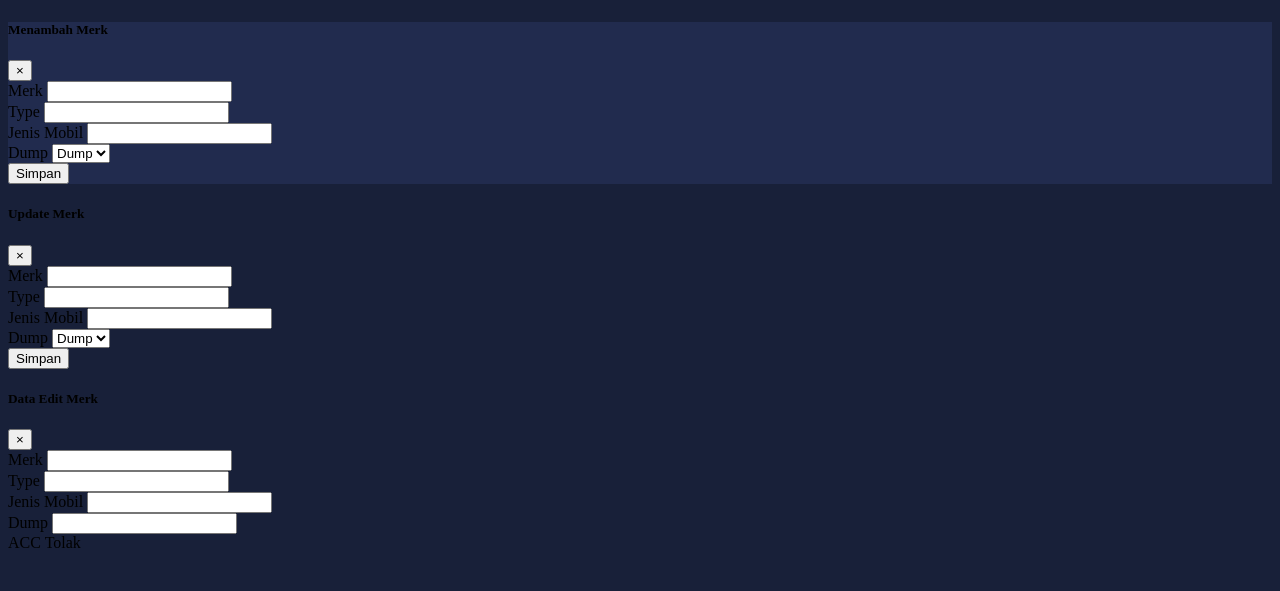
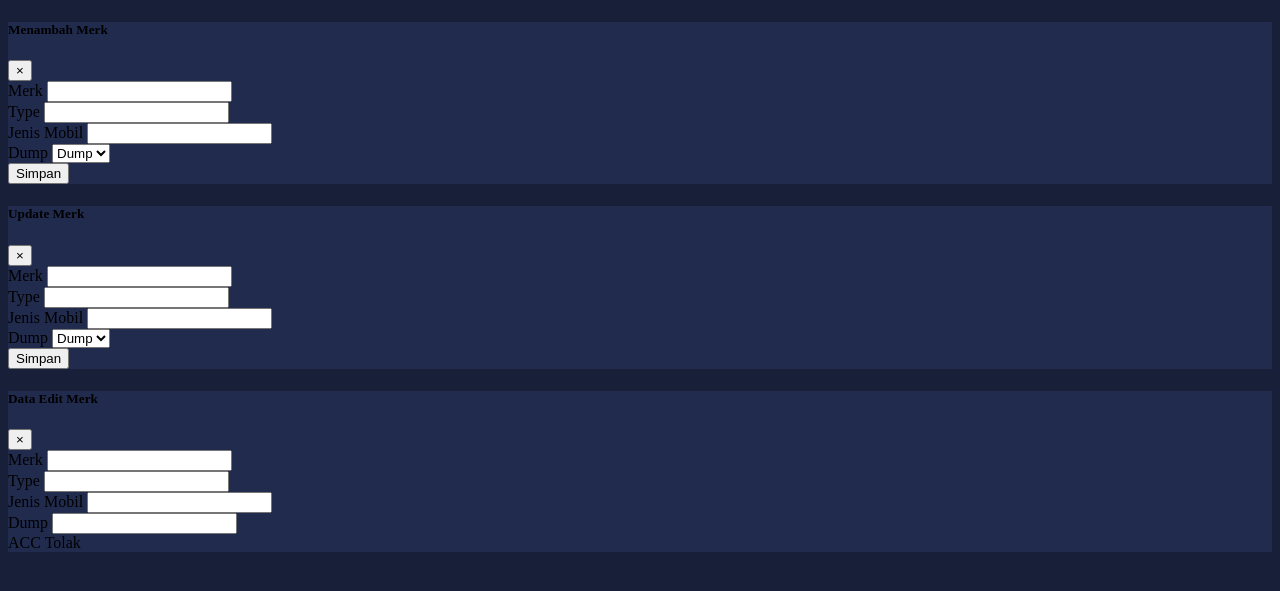
Before and after one commit to aldiindrawan12/skb_revisi, a CodeIgniter app: the page made by application/views/home/merk.php in a window 1280 px wide. Shown: the part 83-674 px from the top of the page. Run offline with CodeIgniter, Linux system fonts and the light colour scheme.

Commit message:
Update merk.php

```diff
--- a/application/views/home/merk.php
+++ b/application/views/home/merk.php
@@ -84,7 +84,7 @@
 <!-- pop up update merk -->
 <div class="modal fade mt-5 px-5 py-2" id="popup-update-merk" tabindex="0" role="dialog" aria-labelledby="modal-block-large" aria-hidden="true">
     <div class="modal-dialog modal-md" role="document">
-        <div class="modal-content">
+    <div class="modal-content text-light border-light" style='background-color:#212B4E';>
             <div class="modal-header bg-primary-dark">
                 <h5 class="font-weight-bold">Update Merk</h5>
                 <button class="close" type="button" data-dismiss="modal" aria-label="Close">
@@ -126,7 +126,7 @@
 
 <div class="modal fade mt-3 py-3 " id="popup-acc-edit-merk" tabindex="0" role="dialog" aria-labelledby="modal-block-large" aria-hidden="true">
     <div class="modal-dialog modal-md" role="document">
-        <div class="modal-content">
+    <div class="modal-content text-light border-light" style='background-color:#212B4E';>
             <div class="modal-header bg-primary-dark">
                 <h5 class="font-weight-bold">Data Edit Merk</h5>
                 <button class="close" type="button" data-dismiss="modal" aria-label="Close">
```
